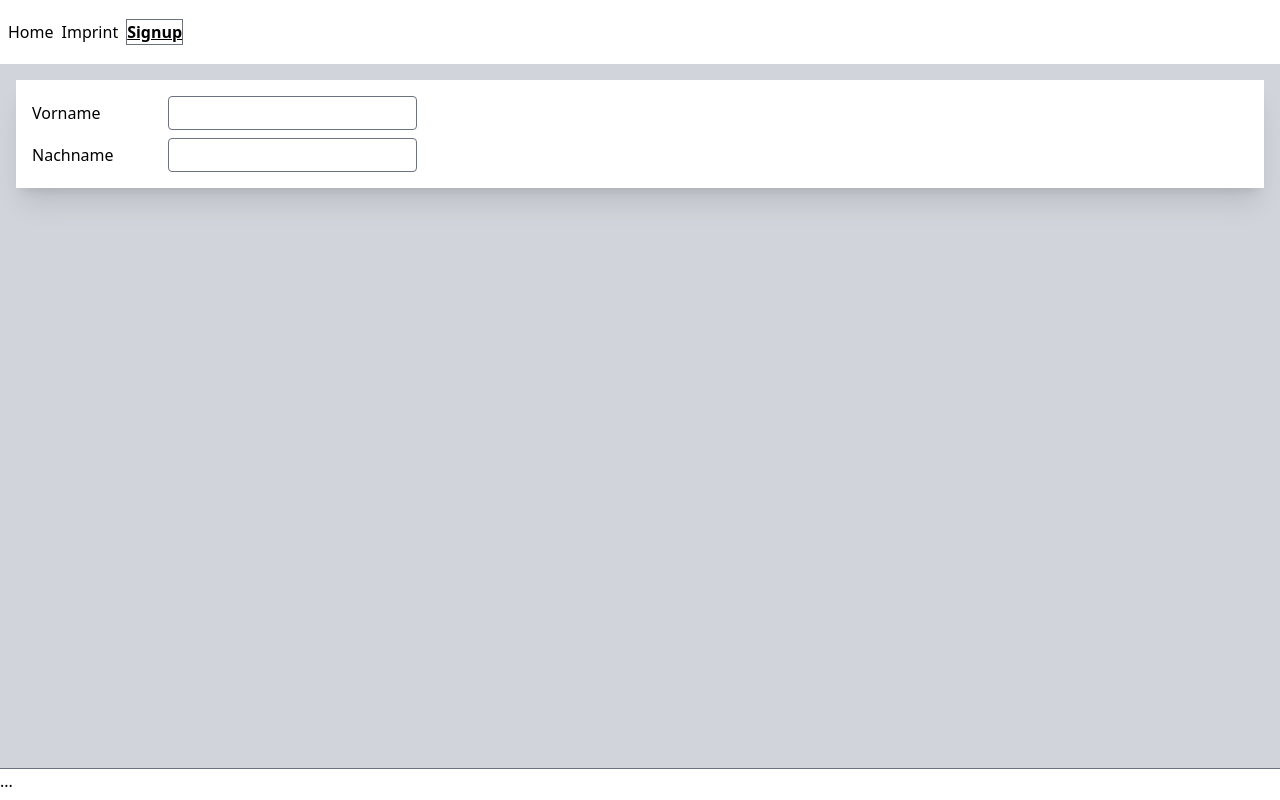
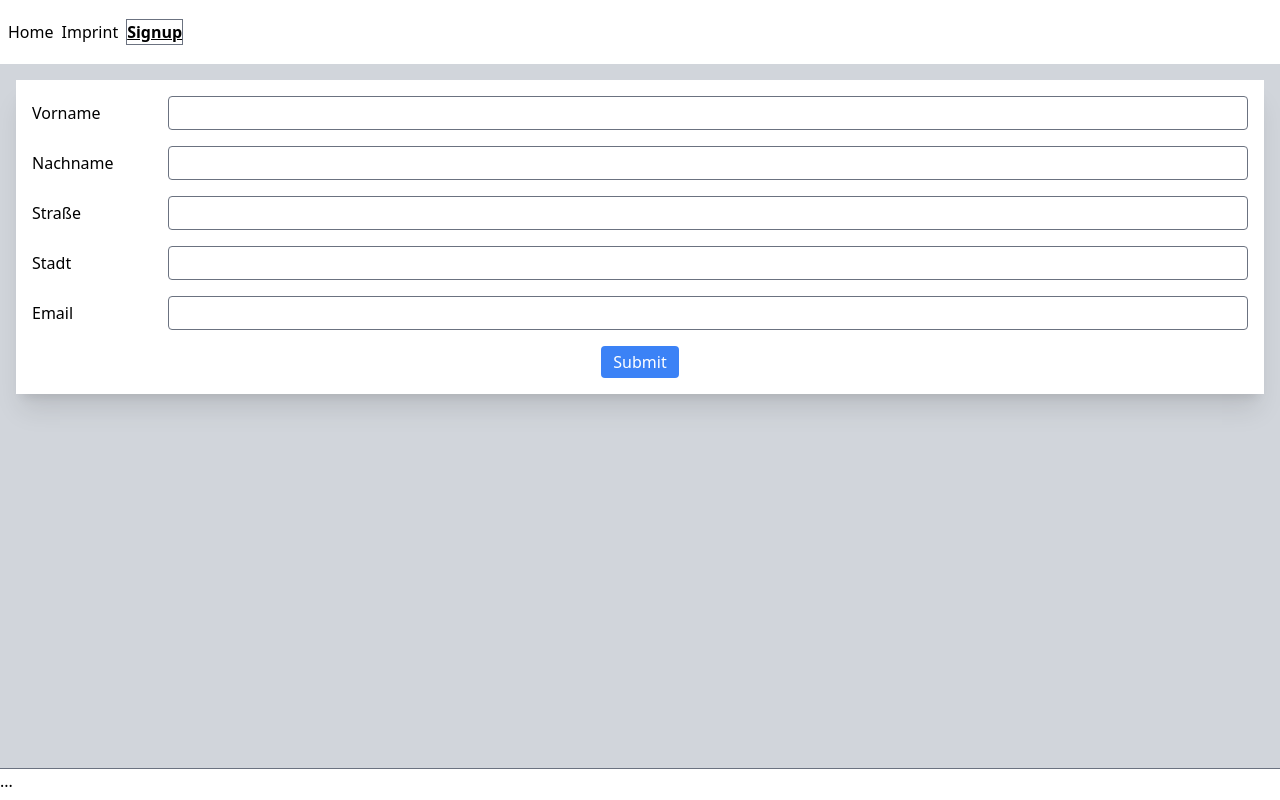
Before and after one commit to srutz/reactempty, a React (Vite) app: page /signup in a window 1280 px wide. Built offline with nearby package versions, Linux system fonts and the light colour scheme; what tailwindcss-motion would draw is missing.

Commit message:
basic form

```diff
--- a/src/Signup.tsx
+++ b/src/Signup.tsx
@@ -1,8 +1,10 @@
-import { Fragment, ReactNode, useState } from "react"
+import { FormEvent, Fragment, HTMLInputTypeAttribute, ReactNode, useState } from "react"
 
 type SignupForm = {
     firstname: string
     lastname: string
+    street: string
+    city: string
     email: string
 }
 
@@ -10,37 +12,66 @@ export function Box({children }: { children: ReactNode}) {
     return (<div className="p-4 m-4 shadow-xl bg-white">{children}</div>)
 }
 
+export function ErrorText({children}: { children: ReactNode}) {
+    return (<div className="text-sm text-red-600">{children}</div>)
+}
+
 export function Signup() {
     const [form, setForm ] = useState<SignupForm>({
         firstname: "",
         lastname: "",
         email: "",
+        street: "",
+        city: "",
     })
+    const handleSubmit = (e: FormEvent<HTMLFormElement>) => {
+        e.preventDefault()
+        console.log(form)
+    }
     return (
     <Box>
-        <form className="flex flex-col gap-2">
+        <form onSubmit={(e) => handleSubmit(e)} className="flex flex-col gap-2">
             <TextInput label="Vorname"
                 value={form.firstname}
+                errorMsg={
+                    form.firstname.length > 0 && form.firstname.length < 5 && (
+                        <ErrorText>Vorname zu kurz</ErrorText>
+                    )
+                }
                 onChange={(v) => setForm({...form, firstname: v})}></TextInput>
             <TextInput label="Nachname"
                 value={form.lastname}
                 onChange={(v) => setForm({...form, lastname: v})}></TextInput>
+            <TextInput label="Straße"
+                value={form.street}
+                onChange={(v) => setForm({...form, street: v})}></TextInput>
+            <TextInput label="Stadt"
+                value={form.city}
+                onChange={(v) => setForm({...form, city: v})}></TextInput>
+            <TextInput label="Email"
+                value={form.email}
+                type="email"
+                onChange={(v) => setForm({...form, email: v})}></TextInput>
+            <button className="self-center" type="submit">Submit</button>
         </form>
     </Box>
     )
 }
 
 type TextInputProps = {
-    label: string
-    value: string
+    label: string, value: string, type?: HTMLInputTypeAttribute,
+    errorMsg?: ReactNode,
     onChange: (value: string) => void
 }
 
-export function TextInput({ label, value, onChange }: TextInputProps) {
+export function TextInput({ label, value, type, onChange, errorMsg }: TextInputProps) {
     return (
-        <div className="flex gap-2 items-baseline">
+        <div className="grid grid-cols-[auto,1fr] gap-x-2 items-baseline mb-2">
             <label className="w-32" htmlFor={label}>{label}</label>
-            <input id={label} value={value} onChange={(e) => onChange(e.target.value)}/>
+            <input type={type}
+                id={label} value={value} onChange={(e) => onChange(e.target.value)}/>
+            <div></div>
+            {errorMsg}
         </div>
     )
 }
```
